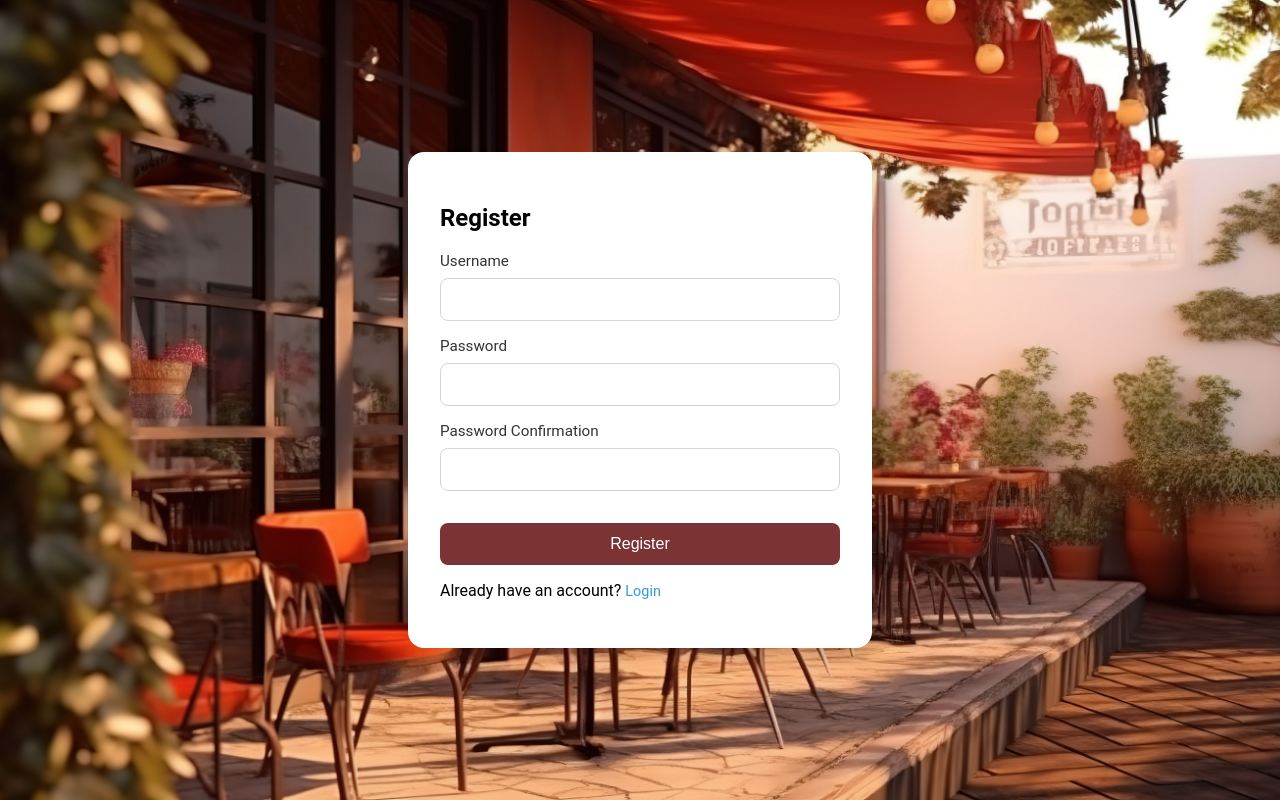
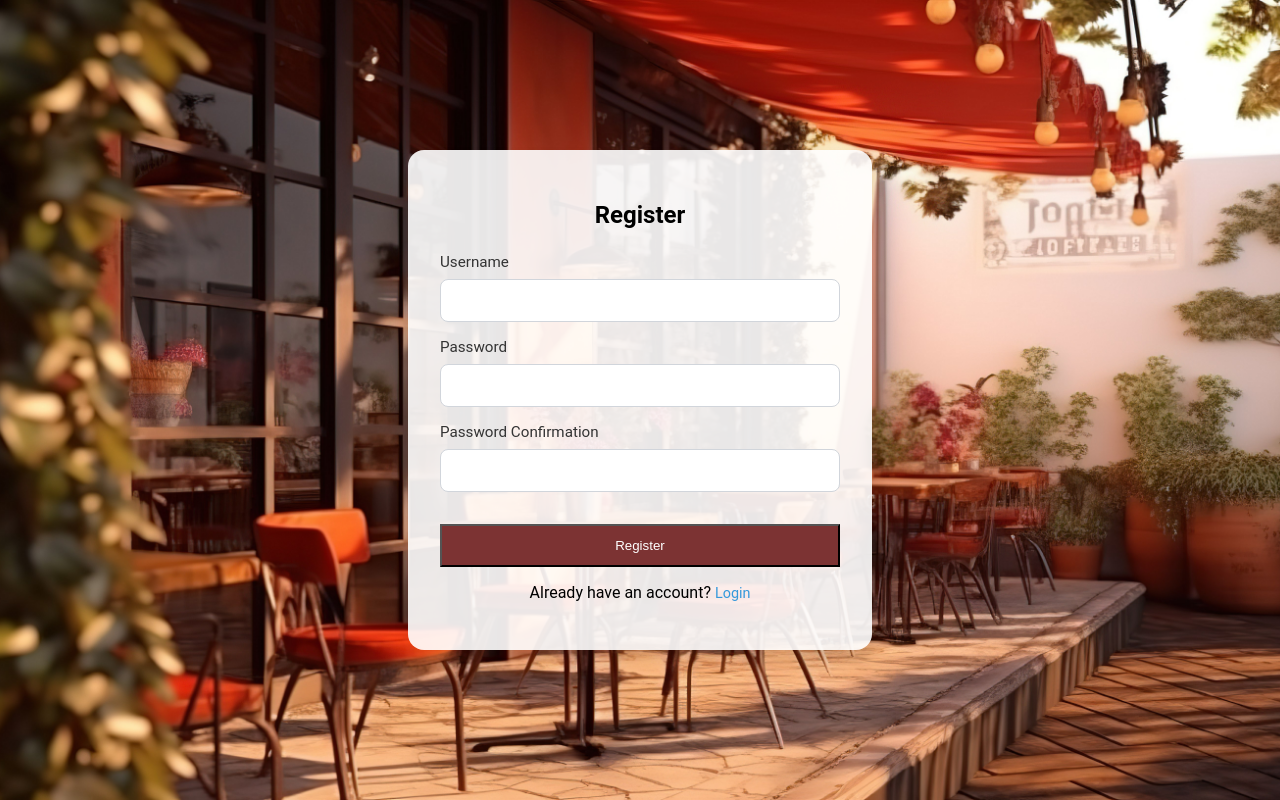
Before and after one commit to arilandrian/RPL-kelompok-11, a PHP site: page /register.php in a window 1280 px wide. Run offline with PHP 8.4, Linux system fonts and the light colour scheme.

Commit message:
register css fix

```diff
--- a/CSS/register.css
+++ b/CSS/register.css
@@ -11,7 +11,7 @@ body {
 }
 
 .form-container {
-    background-color: #ffffff;
+    background-color: rgba(255, 255, 255, 0.9);
     padding: 2rem;
     border-radius: 1rem;
     box-shadow: 0 10px 15px rgba(0, 0, 0, 0.1);
@@ -19,13 +19,11 @@ body {
     position: relative;
 }
 
+
 button[type="submit"] {
     background-color: #7C3333;
     color: #ffffff;
     padding: 0.75rem;
-    border: none;
-    border-radius: 0.5rem;
-    font-size: 1rem;
     cursor: pointer;
     transition: background-color 0.15s ease-in-out;
     margin-top: 1rem;
@@ -35,6 +33,12 @@ button[type="submit"] {
 button[type="submit"]:hover {
     background-color: #5e2525;
     align-items: center;
+}
+
+h2 {
+    font-size: 1.5rem;
+    margin-bottom: 1.5rem;
+    text-align: center;
 }
 
 label {
@@ -59,6 +63,11 @@ input[type="text"]:focus, input[type="password"]:focus {
     box-shadow: 0 0 0 2px #7C3333;
 }
 
+p {
+    text-align: center;
+    margin-top: 1rem;
+}
+
 a {
     color: #3498db;
     text-decoration: none;
--- a/register.php
+++ b/register.php
@@ -12,15 +12,15 @@
             <form action="register.php" method="POST">
                 <div class="mb-4">
                     <label for="username">Username</label>
-                    <input type="text" id="username" name="username" required>
+                    <input type="text" id="username" name="username">
                 </div>
                 <div class="mb-4">
                     <label for="password">Password</label>
-                    <input type="password" id="password" name="password" required>
+                    <input type="password" id="password" name="password">
                 </div>
                 <div class="mb-6">
                     <label for="password_confirmation">Password Confirmation</label>
-                    <input type="password" id="password_confirmation" name="password_confirmation" required>
+                    <input type="password" id="password_confirmation" name="password_confirmation">
                 </div>
                 <div>
                     <button type="submit" name ="register">Register</button>
```
